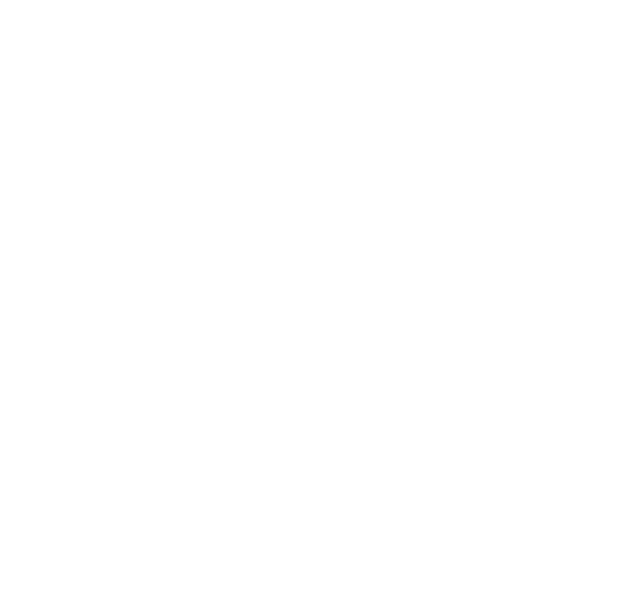
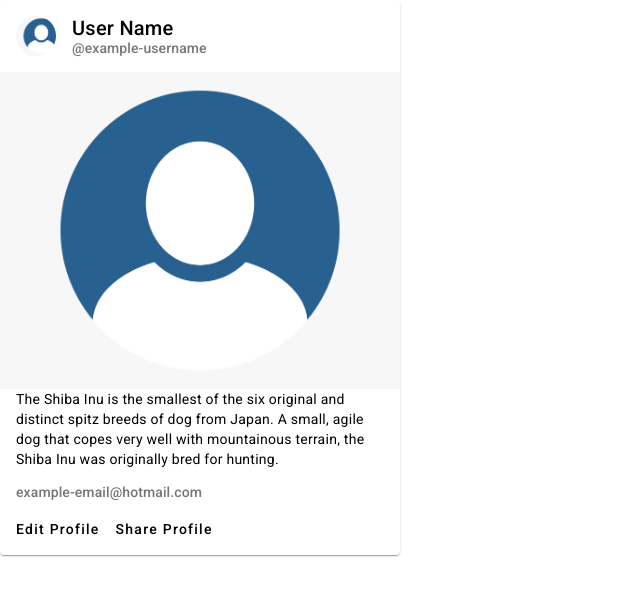
Before and after one commit to marshallw0706/CEN3031-Project, an Angular app in the folder client/: page /profile in a window 1280 px wide. Before the commit this address led to /. Shown: the top 596 px of the page, without its empty margins (0-640 px from the left). Built offline with nearby package versions, Linux system fonts and the light colour scheme.

Commit message:
added user profile page

```diff
--- a/client/src/app/app-routing.module.ts
+++ b/client/src/app/app-routing.module.ts
@@ -1,3 +1,4 @@
+import { UserProfileComponent } from './user-profile/user-profile.component';
 import { NgModule } from '@angular/core';
 import { RouterModule, Routes } from '@angular/router';
 import { LoginPageComponent } from './login-page/login-page.component';
@@ -11,8 +12,11 @@
   {
     path: 'signup',
     component: SignupComponent
+  },
+  {
+    path: 'profile',
+    component: UserProfileComponent
   }
-
 ];
 
 @NgModule({
--- a/client/src/app/app.module.ts
+++ b/client/src/app/app.module.ts
@@ -17,12 +17,14 @@
 import { RouterModule } from '@angular/router'
 import { AppRoutingModule } from './app-routing.module';
 import { FlexLayoutModule } from '@angular/flex-layout';
+import { UserProfileComponent } from './user-profile/user-profile.component';
 
 @NgModule({
   declarations: [
     LoginPageComponent,
     SignupComponent,
-    AppComponent
+    AppComponent,
+    UserProfileComponent
 
   ],
   imports: [
--- a/client/src/app/login-page/login-page.component.html
+++ b/client/src/app/login-page/login-page.component.html
@@ -148,7 +148,7 @@
         <label for="password">Password</label>
         <input type="password" placeholder="Password" id="password">
 
-        <button>Log In</button>
+        <button routerLink="profile">Log In</button>
         <button routerLink="/signup">Sign Up</button>
         <!-- <button>Sign Up</button> -->
         <!-- <div class="social">
--- /dev/null
+++ b/client/src/app/user-profile/user-profile.component.css
@@ -0,0 +1,8 @@
+.profile-card {
+  max-width: 400px;
+}
+
+.profile-header-image {
+  background-image: url('../../assets/image/default-pfp.png');
+  background-size: cover;
+}
--- /dev/null
+++ b/client/src/app/user-profile/user-profile.component.html
@@ -0,0 +1,24 @@
+<!-- Cards with media area -->
+<mat-card class="profile-card">
+    <mat-card-header>
+      <div mat-card-avatar class="profile-header-image"></div>
+      <mat-card-title>User Name</mat-card-title>
+      <mat-card-subtitle>@example-username</mat-card-subtitle>
+    </mat-card-header>
+    <img mat-card-image src="../../assets/image/default-pfp.png" alt="User Profile Picture">
+    <mat-card-content>
+      <p>
+        The Shiba Inu is the smallest of the six original and distinct spitz breeds of dog from Japan.
+        A small, agile dog that copes very well with mountainous terrain, the Shiba Inu was originally
+        bred for hunting.
+      </p>
+      <mat-card-footer>
+        <mat-card-subtitle>example-email@hotmail.com</mat-card-subtitle>
+      </mat-card-footer>
+
+    </mat-card-content>
+    <mat-card-actions>
+      <button mat-button>Edit Profile</button>
+      <button mat-button>Share Profile</button>
+    </mat-card-actions>
+  </mat-card>
```
Also changed, not shown: client/src/app/user-profile/user-profile.component.ts (added, +8 -0 lines), client/src/assets/image/default-pfp.png (added), 1 other file (tests, documents, lock files or other folders).
